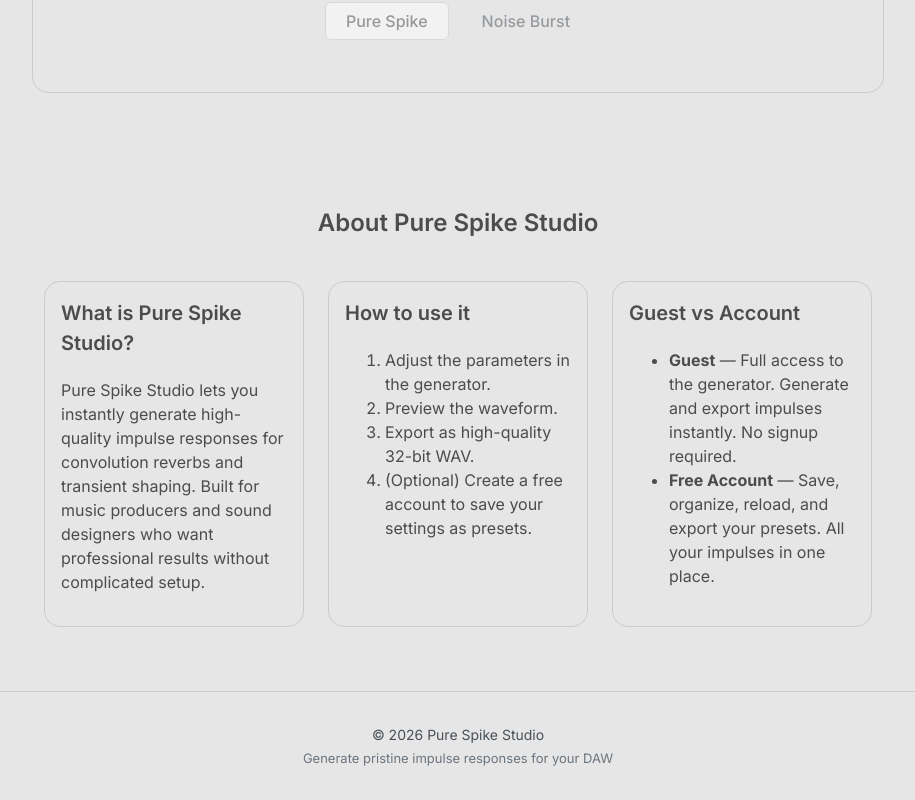
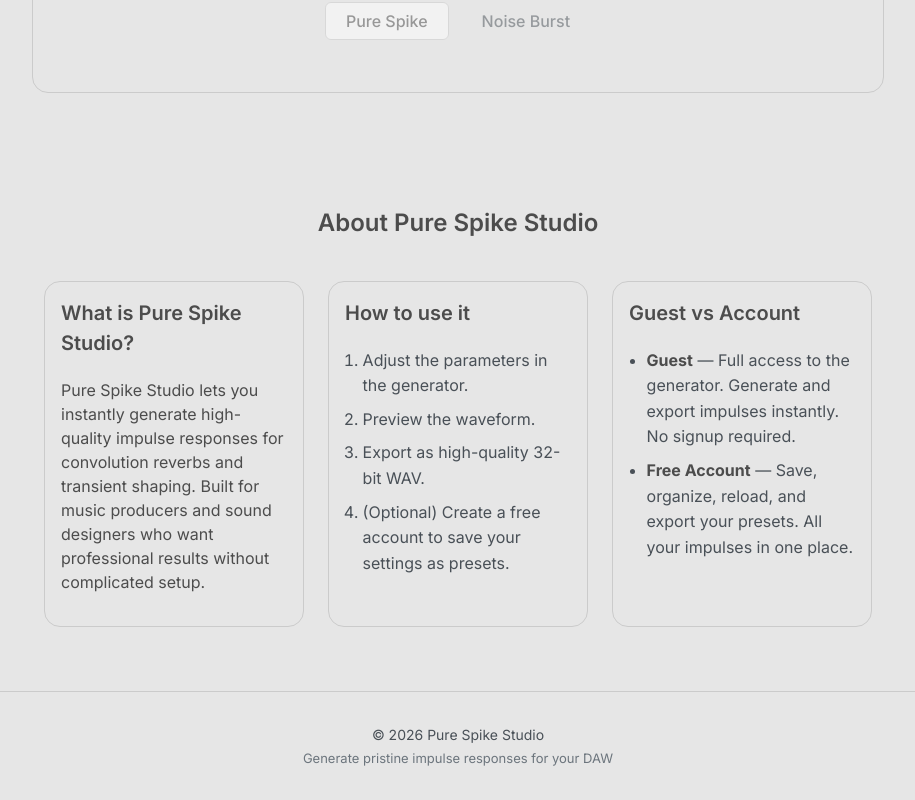
Before and after one commit to TomacBarin/pure-spike, a React (Vite) app: page / in a window 1280 px wide. Shown: the part 622-1422 px from the top of the page, without its empty margins (182-1097 px from the left). Built offline with nearby package versions, Linux system fonts and the light colour scheme.

Commit message:
feature(frontend): update UL margins and index title

```diff
--- a/index.html
+++ b/index.html
@@ -2,7 +2,7 @@
 <html lang="en">
   <head>
     <meta charset="UTF-8" />
-    <link rel="icon" type="image/svg+xml" href="/favicon.svg" />
+    <link rel="icon" type="image/svg+xml" href="/icons/pssLogo_fixed.svg" />
     <meta name="viewport" content="width=device-width, initial-scale=1.0" />
     <link rel="preconnect" href="https://fonts.googleapis.com" />
     <link rel="preconnect" href="https://fonts.gstatic.com" crossorigin />
@@ -11,7 +11,7 @@
       rel="stylesheet"
     />
 
-    <title>pure-spike</title>
+    <title>Pure Spike Studio</title>
   </head>
   <body>
     <div id="root"></div>
--- a/src/components/layout/ExplanatorySections/ExplanatorySections.module.css
+++ b/src/components/layout/ExplanatorySections/ExplanatorySections.module.css
@@ -48,3 +48,25 @@
     max-width: none;
   }
 }
+
+.steps,
+.list {
+  margin: 0;
+  padding-left: 1.1rem;   /* lagom plats för siffror/punkter */
+  color: var(--color-text-secondary);
+  line-height: 1.6;
+}
+
+.steps li,
+.list li {
+  margin-bottom: var(--spacing-2);
+}
+
+.steps li:last-child,
+.list li:last-child {
+  margin-bottom: 0;
+}
+
+.list strong {
+  color: var(--color-text-primary);
+}
```
